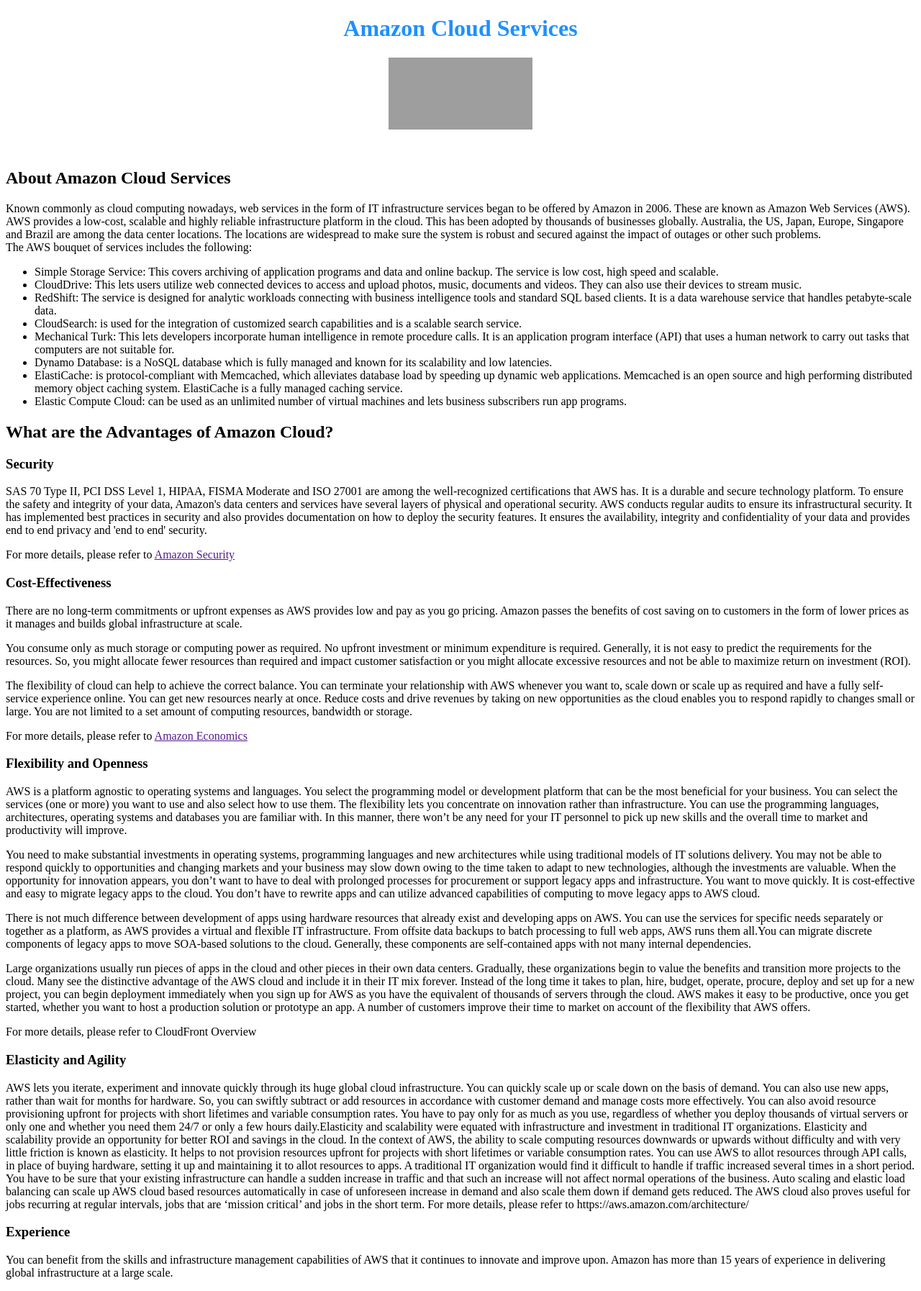
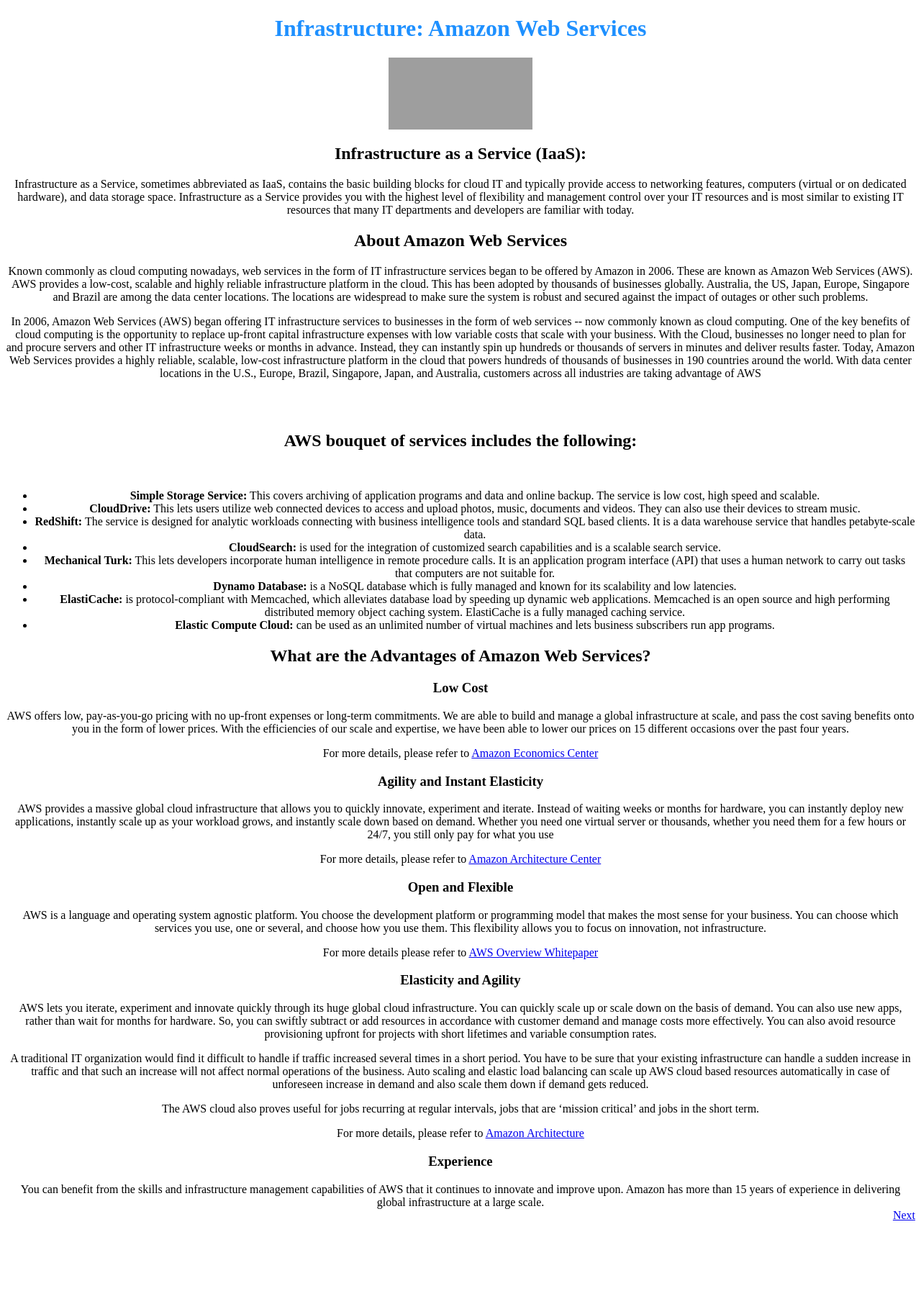
Before and after one commit to 117448736/is1114-117448736, a PHP site: page /CloudServices/amazon.html in a window 1280 px wide. Shown: the whole page at 72% size. After the commit the page ends 1696 px from the top, so only its background shows below. Run offline with PHP 8.4, Linux system fonts and the light colour scheme; grey boxes are pictures that could not be loaded.

Commit message:
Homepage and Cloud Pages

```diff
--- a/CloudServices/amazon.html
+++ b/CloudServices/amazon.html
@@ -9,19 +9,26 @@
     </head>
 
    <body>
-       <h1 class="mainheading" align ="center" style="color:dodgerblue">Amazon Cloud Services</h1>
+       <h1 class="mainheading" align ="center" style="color:dodgerblue">Infrastructure: Amazon Web Services</h1>
        <div align="center">
-       <p>
-        <a href = "https://www.amazon.com/clouddrive/ref=s9_acss_bw_cg_ADNPLHD_1a1_w?sf=1&ref_=BN_US_C_U_Z_D_CD_CG_417_PLHE&pf_rd_m=ATVPDKIKX0DER&pf_rd_s=merchandised-search-3&pf_rd_r=27QVRCRA61QAWEZZ3BJM&pf_rd_t=101&pf_rd_p=1fde3183-b9df-4f9a-8ff2-1e6acad7df24&pf_rd_i=15547130011">
-       <img src="https://a0.awsstatic.com/main/images/logos/aws_logo_smile_1200x630.png" align="center"
-       height="100px" width="200px"/>
-       </a>
-       </div>
-      <br/>
 
 
+       <a href = "https://www.amazon.com/clouddrive/ref=s9_acss_bw_cg_ADNPLHD_1a1_w?sf=1&ref_=BN_US_C_U_Z_D_CD_CG_417_PLHE&pf_rd_m=ATVPDKIKX0DER&pf_rd_s=merchandised-search-3&pf_rd_r=27QVRCRA61QAWEZZ3BJM&pf_rd_t=101&pf_rd_p=1fde3183-b9df-4f9a-8ff2-1e6acad7df24&pf_rd_i=15547130011">
+       <img src="https://a0.awsstatic.com/main/images/logos/aws_logo_smile_1200x630.png" align="center" height="100px" width="200px"/>
+       </a>
 
-       <h2 class="subheading"> About Amazon Cloud Services</h2>
+       <br/>
+
+      <h2 class="subheading">Infrastructure as a Service (IaaS):</h2>
+    <p>Infrastructure as a Service, sometimes abbreviated as IaaS, contains the
+    basic building blocks for cloud IT and typically provide access to networking
+    features, computers (virtual or on dedicated hardware), and data storage space.
+    Infrastructure as a Service provides you with the highest level of flexibility
+    and management control over your IT resources and is most similar to existing
+    IT resources that many IT departments and developers are familiar with today.
+    </p>
+
+       <h2 class="subheading"> About Amazon Web Services</h2>
 
        <p>Known commonly as cloud computing nowadays, web services in the form
        of IT infrastructure services began to be offered by Amazon in 2006. These
@@ -31,40 +38,53 @@
        in the cloud. This has been adopted by thousands of businesses globally.
        Australia, the US, Japan, Europe, Singapore and Brazil are among the data
        center locations. The locations are widespread to make sure the system is
-       robust and secured against the impact of outages or other such problems.
+       robust and secured against the impact of outages or other such problems.</p>
+
+       <p>In 2006, Amazon Web Services (AWS) began offering IT infrastructure services
+       to businesses in the form of web services -- now commonly known as cloud computing.
+       One of the key benefits of cloud computing is the opportunity to replace up-front
+       capital infrastructure expenses with low variable costs that scale with your business.
+       With the Cloud, businesses no longer need to plan for and procure servers and other IT
+       infrastructure weeks or months in advance. Instead, they can instantly spin up hundreds
+       or thousands of servers in minutes and deliver results faster.
+    Today, Amazon Web Services provides a highly reliable, scalable, low-cost infrastructure
+    platform in the cloud that powers hundreds of thousands of businesses in 190 countries
+    around the world. With data center locations in the U.S., Europe, Brazil, Singapore,
+    Japan, and Australia, customers across all industries are taking advantage of AWS</p>
 
        <br/>
+       <br/>
 
-       The AWS bouquet of services includes the following:
+       <h2> AWS bouquet of services includes the following:</h2>
        <br/>
         <ul>
-       <li>Simple Storage Service: This covers archiving of application programs and
+       <li><strong>Simple Storage Service:</strong> This covers archiving of application programs and
        data and online backup. The service is low cost, high speed and scalable.</li>
 
-       <li>CloudDrive: This lets users utilize web connected devices to access and
+       <li><strong>CloudDrive:</strong> This lets users utilize web connected devices to access and
        upload photos, music, documents and videos. They can also use their devices
        to stream music.</li>
 
-       <li>RedShift: The service is designed for analytic workloads connecting with
+       <li><strong>RedShift:</strong> The service is designed for analytic workloads connecting with
        business intelligence tools and standard SQL based clients. It is a data
        warehouse service that handles petabyte-scale data.</li>
 
-       <li>CloudSearch: is used for the integration of customized search capabilities
+       <li><strong>CloudSearch:</strong> is used for the integration of customized search capabilities
        and is a scalable search service.</li>
 
-       <li>Mechanical Turk: This lets developers incorporate human intelligence in
+       <li><strong>Mechanical Turk:</strong> This lets developers incorporate human intelligence in
        remote procedure calls. It is an application program interface (API) that
        uses a human network to carry out tasks that computers are not suitable for.</li>
 
-       <li>Dynamo Database: is a NoSQL database which is fully managed and known for
+       <li><strong>Dynamo Database:</strong> is a NoSQL database which is fully managed and known for
        its scalability and low latencies.</li>
 
-       <li>ElastiCache: is protocol-compliant with Memcached, which alleviates database
+       <li><strong>ElastiCache:</strong> is protocol-compliant with Memcached, which alleviates database
        load by speeding up dynamic web applications. Memcached is an open source and
        high performing distributed memory object caching system. ElastiCache is a fully
        managed caching service.</li>
 
-       <li>Elastic Compute Cloud: can be used as an unlimited number of virtual machines
+       <li><strong>Elastic Compute Cloud:</strong> can be used as an unlimited number of virtual machines
        and lets business subscribers run app programs.</li>
 
        </ul>
@@ -72,119 +92,69 @@
 
        <p>
 
-        <h2 class="subheading">What are the Advantages of Amazon Cloud?</h2>
+        <h2 class="subheading">What are the Advantages of Amazon Web Services?</h2>
 
-<h3>Security</h3>
+<h3>Low Cost</h3>
 
-SAS 70 Type II, PCI DSS Level 1, HIPAA, FISMA Moderate and ISO 27001 are among the
-well-recognized certifications that AWS has. It is a durable and secure technology
-platform. To ensure the safety and integrity of your data, Amazon's data centers
-and services have several layers of physical and operational security.
-AWS conducts regular audits to ensure its infrastructural security.
-It has implemented best practices in security and also provides documentation
-on how to deploy the security features. It ensures the availability, integrity
-and confidentiality of your data and provides end to end privacy and 'end to end'
-security.
-<br/>
-<p>For more details, please refer to <a href "https://aws.amazon.com/security/">Amazon Security</a><p/>
+<p>AWS offers low, pay-as-you-go pricing with no up-front expenses or long-term commitments.
+We are able to build and manage a global infrastructure at scale, and pass the cost saving
+benefits onto you in the form of lower prices. With the efficiencies of our scale and
+expertise, we have been able to lower our prices on 15 different occasions over the past four years.</p>
 
-<h3>Cost-Effectiveness</h3>
+<p>For more details, please refer to <a href="https://aws.amazon.com/economics/">Amazon Economics Center</a><p/>
 
-<p>There are no long-term commitments or upfront expenses as AWS provides low and
-pay as you go pricing. Amazon passes the benefits of cost saving on to customers
-in the form of lower prices as it manages and builds global infrastructure at scale.</p>
+<h3>Agility and Instant Elasticity</h3>
+
+<p>AWS provides a massive global cloud infrastructure that allows you to quickly innovate,
+experiment and iterate. Instead of waiting weeks or months for hardware, you can instantly
+deploy new applications, instantly scale up as your workload grows, and instantly scale
+down based on demand. Whether you need one virtual server or thousands, whether you need
+them for a few hours or 24/7, you still only pay for what you use</p>
+
+<p>For more details, please refer to <a href="https://aws.amazon.com/architecture/">Amazon Architecture Center</a></p>
+
+<h3>Open and Flexible</h3>
+
+<p>AWS is a language and operating system agnostic platform. You choose the development
+platform or programming model that makes the most sense for your business. You can
+choose which services you use, one or several, and choose how you use them. This
+flexibility allows you to focus on innovation, not infrastructure.</p>
+
+<p>For more details please refer to <a href="https://d36cz9buwru1tt.cloudfront.net/AWS_Overview.pdf">AWS Overview Whitepaper</a></p>
 
 
-<p>You consume only as much storage or computing power as required. No upfront investment
-or minimum expenditure is required. Generally, it is not easy to predict the requirements
-for the resources. So, you might allocate fewer resources than required and impact customer
-satisfaction or you might allocate excessive resources and not be able to maximize return
-on investment (ROI).</p>
-
-
-<p>The flexibility of cloud can help to achieve the correct balance. You can terminate
-your relationship with AWS whenever you want to, scale down or scale up as required and
-have a fully self-service experience online. You can get new resources nearly at once.
-Reduce costs and drive revenues by taking on new opportunities as the cloud enables you
-to respond rapidly to changes small or large.
-You are not limited to a set amount of computing resources, bandwidth or storage.</p>
-
-For more details, please refer to <a href "https://aws.amazon.com/economics/">Amazon Economics</a>
-
-<h3>Flexibility and Openness</h3>
-
-<p>AWS is a platform agnostic to operating systems and languages. You select the programming
-model or development platform that can be the most beneficial for your business. You can
-select the services (one or more) you want to use and also select how to use them. The
-flexibility lets you concentrate on innovation rather than infrastructure.
-You can use the programming languages, architectures, operating systems and databases
-you are familiar with. In this manner, there won’t be any need for your IT personnel to
-pick up new skills and the overall time to market and productivity will improve.</p>
-
-<p>You need to make substantial investments in operating systems, programming languages
-and new architectures while using traditional models of IT solutions delivery. You may
-not be able to respond quickly to opportunities and changing markets and your business
-may slow down owing to the time taken to adapt to new technologies, although the investments are valuable.
-When the opportunity for innovation appears, you don’t want to have to deal with prolonged
-processes for procurement or support legacy apps and infrastructure. You want to move quickly.
-It is cost-effective and easy to migrate legacy apps to the cloud. You don’t have to rewrite
-apps and can utilize advanced capabilities of computing to move legacy apps to AWS cloud.</p>
-
-<p>There is not much difference between development of apps using hardware resources that
-already exist and developing apps on AWS. You can use the services for specific needs
-separately or together as a platform, as AWS provides a virtual and flexible IT
-infrastructure. From offsite data backups to batch processing to full web apps, AWS
-runs them all.You can migrate discrete components of legacy apps to move SOA-based solutions to the
-cloud. Generally, these components are self-contained apps with not many internal
-dependencies.</p>
-
-<p>Large organizations usually run pieces of apps in the cloud and other pieces
-in their own data centers. Gradually, these organizations begin to value the
-benefits and transition more projects to the cloud. Many see the distinctive
-advantage of the AWS cloud and include it in their IT mix forever.
-Instead of the long time it takes to plan, hire, budget, operate, procure,
-deploy and set up for a new project, you can begin deployment immediately when
-you sign up for AWS as you have the equivalent of thousands of servers through
-the cloud. AWS makes it easy to be productive, once you get started, whether you
-want to host a production solution or prototype an app. A number of customers
-improve their time to market on account of the flexibility that AWS offers.</p>
-
-For more details, please refer to <a href"https://d36cz9buwru1tt.cloudfront.net/AWS_Overview.pdf">CloudFront Overview</a>
 
 <h3>Elasticity and Agility</h3>
 
-AWS lets you iterate, experiment and innovate quickly through its huge global cloud
-infrastructure. You can quickly scale up or scale down on the basis of demand.
+<p>AWS lets you iterate, experiment and innovate quickly through its huge global
+cloud infrastructure. You can quickly scale up or scale down on the basis of demand.
 You can also use new apps, rather than wait for months for hardware.
 So, you can swiftly subtract or add resources in accordance with customer demand
 and manage costs more effectively. You can also avoid resource provisioning upfront
-for projects with short lifetimes and variable consumption rates.
+for projects with short lifetimes and variable consumption rates.</p>
 
-You have to pay only for as much as you use, regardless of whether you deploy
-thousands of virtual servers or only one and whether you need them 24/7 or only a
-few hours daily.Elasticity and scalability were equated with infrastructure and
-investment in traditional IT organizations. Elasticity and scalability provide
-an opportunity for better ROI and savings in the cloud.
-
-In the context of AWS, the ability to scale computing resources downwards or upwards
-without difficulty and with very little friction is known as elasticity. It helps to
-not provision resources upfront for projects with short lifetimes or variable consumption rates.
-You can use AWS to allot resources through API calls, in place of buying hardware,
-setting it up and maintaining it to allot resources to apps.
-A traditional IT organization would find it difficult to handle if traffic increased
+<p>A traditional IT organization would find it difficult to handle if traffic increased
 several times in a short period. You have to be sure that your existing infrastructure
 can handle a sudden increase in traffic and that such an increase will not affect normal
 operations of the business. Auto scaling and elastic load balancing can scale up AWS cloud
-based resources automatically in case of unforeseen increase in demand and also scale them down if demand gets reduced.
+based resources automatically in case of unforeseen increase in demand and also scale them
+down if demand gets reduced.</p>
 
-The AWS cloud also proves useful for jobs recurring at regular intervals, jobs that are ‘mission critical’ and jobs in the short term.
+<p>The AWS cloud also proves useful for jobs recurring at regular intervals, jobs that are
+‘mission critical’ and jobs in the short term.</p>
 
-For more details, please refer to https://aws.amazon.com/architecture/
+<p>For more details, please refer to <a href="https://aws.amazon.com/architecture/">Amazon Architecture</a></p>
 
 <h3>Experience</h3>
 
-You can benefit from the skills and infrastructure management capabilities of AWS that it continues to innovate and improve upon. Amazon has more than 15 years of experience in delivering global infrastructure at a large scale.
-       </p>
+You can benefit from the skills and infrastructure management capabilities of AWS
+that it continues to innovate and improve upon. Amazon has more than 15 years of
+experience in delivering global infrastructure at a large scale.
+<br/>
+
+
+
+    <a href = "C9.html" class="btn btn-dark" style="float:right"> Next </a>
 
    </body>
 
--- a/mystylesheet.css
+++ b/mystylesheet.css
@@ -8,6 +8,7 @@ ul {
 
 li {
     float: left;
+
 }
 
 li a, .dropbtn {
@@ -16,6 +17,7 @@ li a, .dropbtn {
     text-align: center;
     padding: 14px 16px;
     text-decoration: none;
+
 }
 
 li a:hover, .dropdown:hover .dropbtn {
```
Also changed, not shown: CloudServices/C9.html (+105 -2 lines), CloudServices/cloudhomepage.html (+39 -7 lines), CloudServices/cloudstylesheet.css (+39 -0 lines), CloudServices/gmail.html (+97 -1 lines), CloudServices/salesforce.html (+128 -1 lines), interests/favplayer.html (+33 -6 lines), interests/int_pages.css (+20 -3 lines), interests/sportstylesheet.css (+15 -8 lines), interests/travel.html (+0 -15 lines), ebusiness/ebus2_validator.js (renamed from ebusiness/ebus_validator.js).
